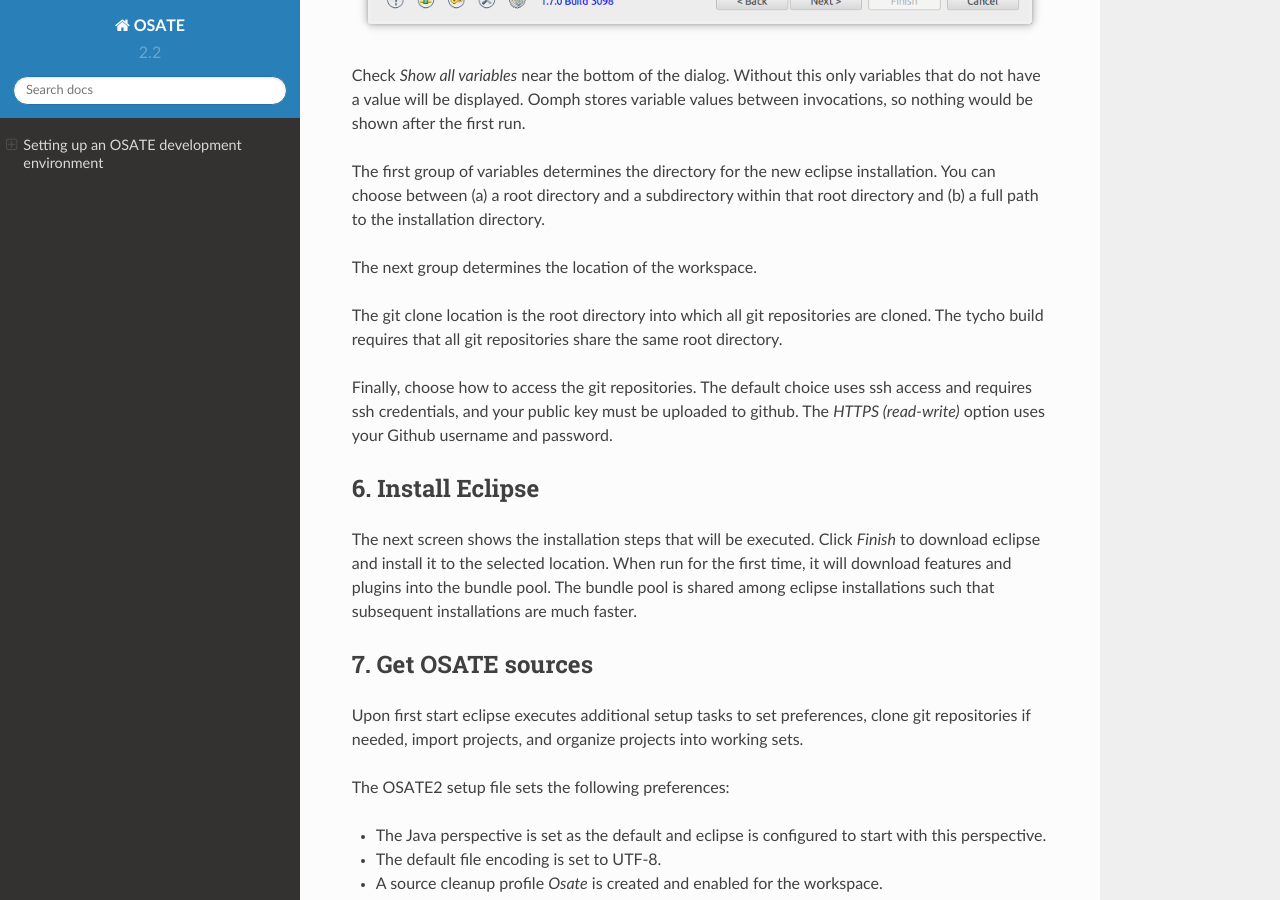
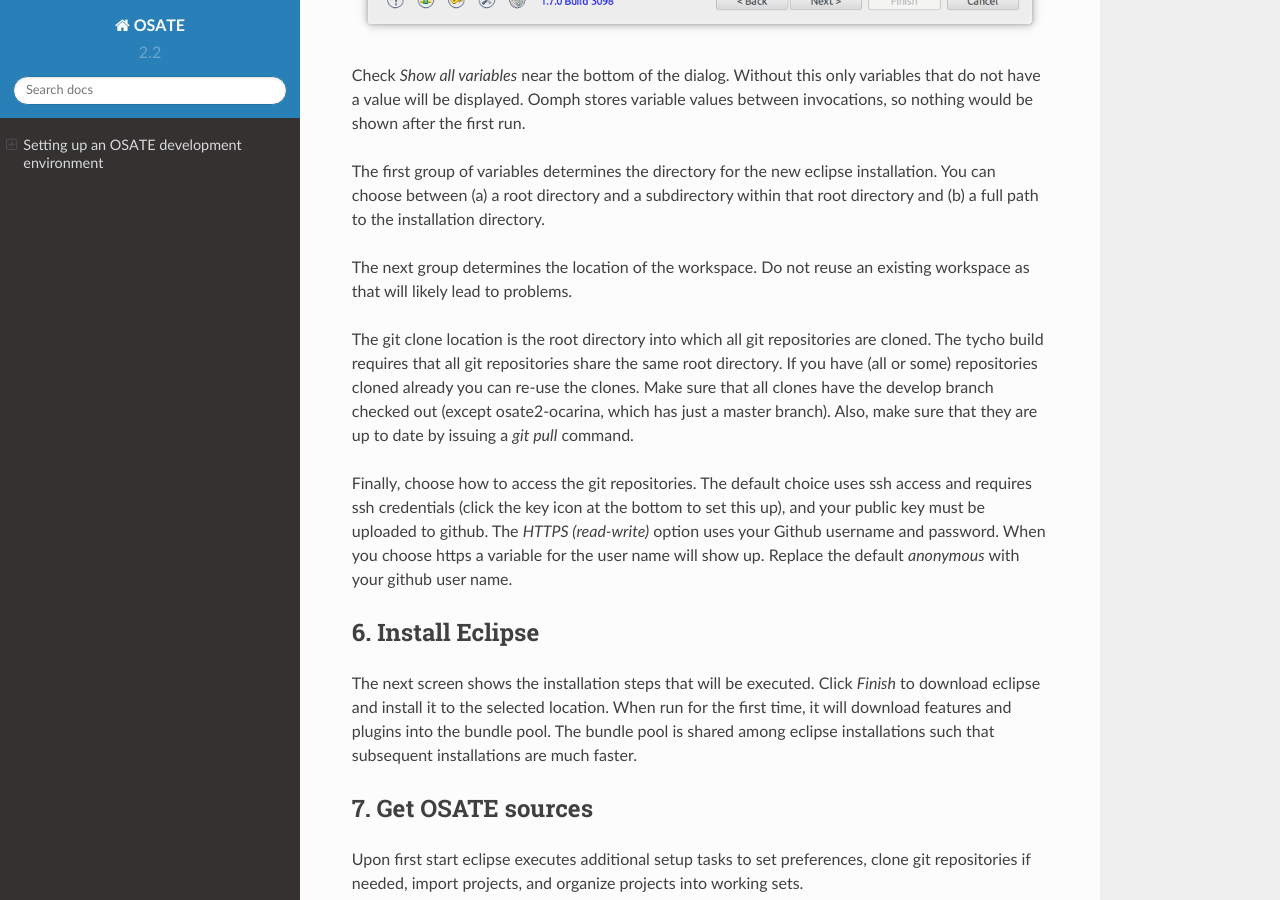
Before and after one commit to osate/website, a Sphinx documentation site: the page built from source/setup-development.md, in a window 1280 px wide and 900 px high, scrolled down 3545 px. Built offline with Sphinx 7.4.7 and the Read the Docs theme 2.0.0, drawn with Linux system fonts in a browser that asks for light colours; some of the changed text lies outside the part shown.

Commit message:
Added information to development setup

```diff
--- a/source/setup-development.md
+++ b/source/setup-development.md
@@ -48,11 +48,11 @@
 
 The first group of variables determines the directory for the new eclipse installation. You can choose between (a) a root directory and a subdirectory within that root directory and (b) a full path to the installation directory.
 
-The next group determines the location of the workspace.
+The next group determines the location of the workspace. Do not reuse an existing workspace as that will likely lead to problems.
 
-The git clone location is the root directory into which all git repositories are cloned. The tycho build requires that all git repositories share the same root directory.
+The git clone location is the root directory into which all git repositories are cloned. The tycho build requires that all git repositories share the same root directory. If you have (all or some) repositories cloned already you can re-use the clones. Make sure that all clones have the develop branch checked out (except osate2-ocarina, which has just a master branch). Also, make sure that they are up to date by issuing a _git pull_ command.
 
-Finally, choose how to access the git repositories. The default choice uses ssh access and requires ssh credentials, and your public key must be uploaded to github. The  *HTTPS (read-write)* option uses your Github username and password.
+Finally, choose how to access the git repositories. The default choice uses ssh access and requires ssh credentials (click the key icon at the bottom to set this up), and your public key must be uploaded to github. The  *HTTPS (read-write)* option uses your Github username and password. When you choose https a variable for the user name will show up. Replace the default _anonymous_ with your github user name.
 
 ## 6. Install Eclipse
 
@@ -95,6 +95,19 @@
 
 You can also edit the installation setup to establish a maximum heap size just for this eclipse installation.
 
+
+### Can I add the OSATE2 project setup to that an existing workspace?
+
+Yes, a project setup can be imported into a workspace: _File_ -> _Import..._ -> _Oomph_ -> _Projects into workspace_
+
+You can also use the import to add additional project setups to a workspace.
+
+### I want to use the eclipse installation with a new workspace?
+
+No problem. Switch to the new workspace location and import the OSATE2 project setup.
+
+Alternatively, you can create a new eclipse installation for each new workspace workspace. When using a bundle pool, an eclipse installation is comparatively lightweight, and quick to set up.
+
 ### How do I add a feature to my eclipse installation and share it with others in my team?
 
 Create your own setup file and import it into eclipse. P2 Director tasks install features in eclipse. It is recommended to put setup files under version control.
```
Also changed, not shown: 1 other file.
